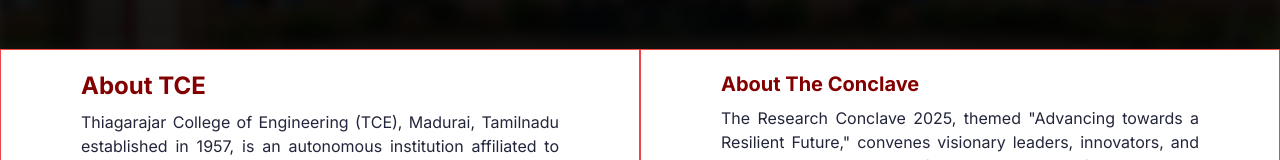
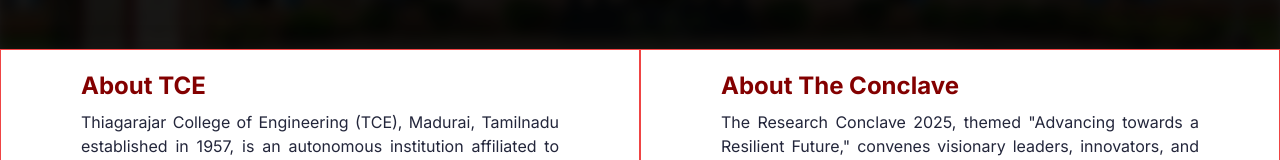
Before and after one commit to kmrsanthosh/TCEResearchConclave, a Next.js app: page / in a window 1280 px wide. Shown: the part 841-1001 px from the top of the page. Built offline with nearby package versions, Linux system fonts and the light colour scheme.

Commit message:
Changed Font Size

```diff
--- a/components/Home/About.tsx
+++ b/components/Home/About.tsx
@@ -47,7 +47,7 @@ const About = () => {
           initial={{ opacity: 0, y: 20 }}
           whileInView={{ opacity: 1, y: 0 }}
           transition={{ duration: 0.6 }}
-          className="font-bold text-xl text-primary-accent"
+          className="font-bold text-2xl text-primary-accent"
         >
           About The Conclave
         </motion.h1>
```
